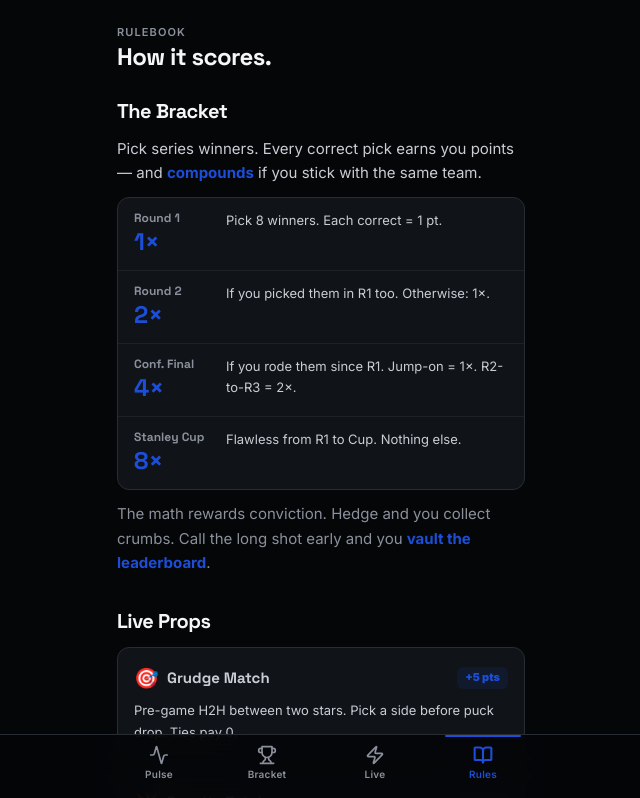
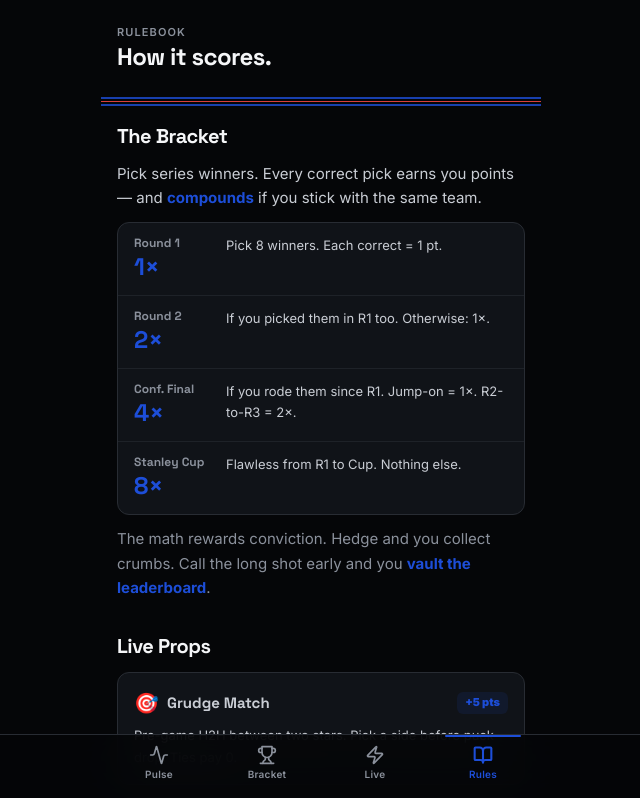
Before and after one commit to Momoney60/savpicks, a Next.js app: page /app/rules in a window 1280 px wide. Shown: the top 798 px of the page, without its empty margins (319-959 px from the left). Built offline with nearby package versions, Linux system fonts and the light colour scheme; no server answers.

Commit message:
Rink stripes: visible blue-red-blue horizontal bars under every page header, full-bleed across container

```diff
--- a/app/(app)/app/bracket/page.tsx
+++ b/app/(app)/app/bracket/page.tsx
@@ -1,4 +1,5 @@
 import { createClient } from "@/lib/supabase/server";
+import { RinkStripes } from "@/components/shared/RinkStripes";
 import BracketView from "@/components/bracket/BracketView";
 import MiniBracket from "@/components/bracket/MiniBracket";
 
@@ -36,6 +37,7 @@ export default async function BracketPage() {
           Ride a team from Round 1 to the Cup for up to 8x points.
         </p>
       </header>
+      <RinkStripes className="mb-4 -mx-4" />
 
       <div className="mb-4">
         <MiniBracket
--- a/app/(app)/app/live/page.tsx
+++ b/app/(app)/app/live/page.tsx
@@ -1,4 +1,5 @@
 import { createClient } from "@/lib/supabase/server";
+import { RinkStripes } from "@/components/shared/RinkStripes";
 import LiveView from "@/components/live/LiveView";
 
 export const dynamic = "force-dynamic";
@@ -75,6 +76,7 @@ export default async function LivePage() {
         <h1 className="font-display text-2xl font-black tracking-tight">Tonight&apos;s Action</h1>
         <p className="mt-1 text-sm text-ink-400">Live scores · Pregame markets · Resolved games</p>
       </header>
+      <RinkStripes className="mb-4 -mx-4" />
 
       <LiveView
         games={combined as any}
--- a/app/(app)/app/pulse/page.tsx
+++ b/app/(app)/app/pulse/page.tsx
@@ -1,4 +1,5 @@
 import { createClient } from "@/lib/supabase/server";
+import { RinkStripes } from "@/components/shared/RinkStripes";
 import LeaderboardSwitcher from "@/components/pulse/LeaderboardSwitcher";
 import CollapsibleSection from "@/components/pulse/CollapsibleSection";
 import ActivityFeed from "@/components/pulse/ActivityFeed";
@@ -73,6 +74,7 @@ export default async function PulsePage() {
           </span>
         )}
       </header>
+      <RinkStripes className="mb-4 -mx-4" />
 
       {/* Hero stats */}
       <div className="mb-5 overflow-hidden rounded-3xl border border-brand/15 bg-gradient-to-br from-brand/15 via-ink-850 to-ink-900 p-4">
--- a/app/(app)/app/rules/page.tsx
+++ b/app/(app)/app/rules/page.tsx
@@ -1,3 +1,4 @@
+import { RinkStripes } from "@/components/shared/RinkStripes";
 export default function RulesPage() {
   return (
     <main className="mx-auto max-w-md px-5 pt-safe">
@@ -9,6 +10,7 @@ export default function RulesPage() {
           How it scores.
         </h1>
       </header>
+      <RinkStripes className="mb-4 -mx-4" />
 
       <Section title="The Bracket">
         <p>
--- /dev/null
+++ b/components/shared/RinkStripes.tsx
@@ -0,0 +1,19 @@
+import { cn } from "@/lib/utils";
+
+export function RinkStripes({ className }: { className?: string }) {
+  return (
+    <div className={cn("flex flex-col gap-[2px]", className)}>
+      <div className="h-[2px] bg-rink-blue/80" />
+      <div className="h-[1px] bg-rink-red/90" />
+      <div className="h-[2px] bg-rink-blue/80" />
+    </div>
+  );
+}
+
+export function GoalLine({ className }: { className?: string }) {
+  return <div className={cn("h-[1px] bg-rink-red/70", className)} />;
+}
+
+export function BlueLine({ className }: { className?: string }) {
+  return <div className={cn("h-[2px] bg-rink-blue/80", className)} />;
+}
```
